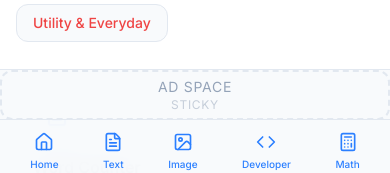
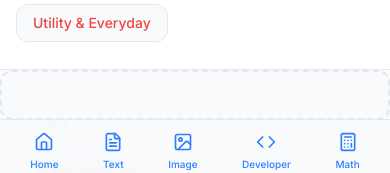
Before and after one commit to SumitBishwakarma/KaamBox, a React (Vite) app: page / in a window 390 px wide. Shown: the part 660-833 px from the top of the page. Built offline with nearby package versions, Linux system fonts and the light colour scheme.

Commit message:
Add sticky mobile bottom ad slot 9026733346

```diff
--- a/src/components/Layout/AdContainer.jsx
+++ b/src/components/Layout/AdContainer.jsx
@@ -43,9 +43,8 @@ const AdContainer = ({ type = 'banner', className = '' }) => {
             responsive: true
         },
         sticky: {
-            slot: '',
-            style: { display: 'block' },
-            format: 'auto'
+            slot: '9026733346',
+            style: { display: 'inline-block', width: '320px', height: '50px' }
         }
     };
 
```
